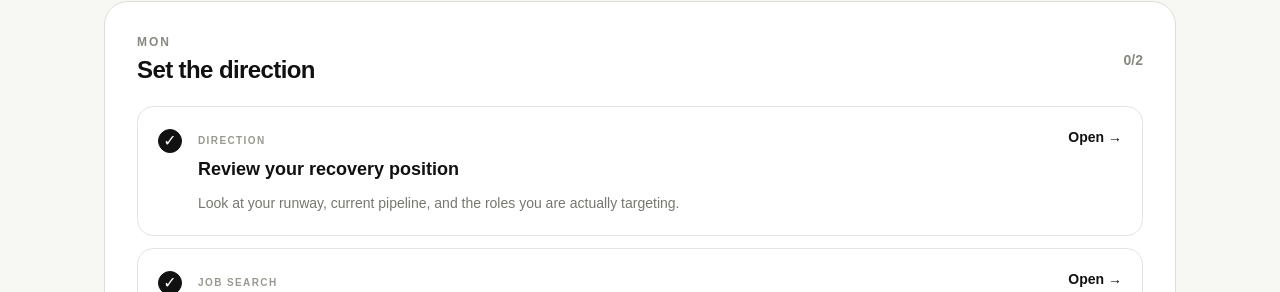
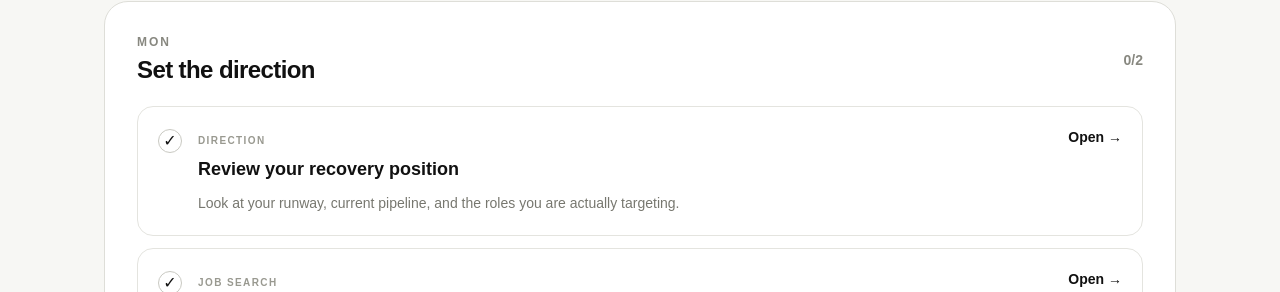
Before and after one commit to depanjan05/layoffos, a Next.js app: page /plan in a window 1280 px wide. Shown: the part 660-952 px from the top of the page. Built offline with nearby package versions, Linux system fonts and the light colour scheme.

Commit message:
restore component button styling

```diff
--- a/app/globals.css
+++ b/app/globals.css
@@ -1897,50 +1897,6 @@ a {
 }
 
 /* ================================
-   GLOBAL BUTTON TEXT FIX
-   ================================ */
-
-button {
-  color: #fff;
-  background: #111;
-  border: 1px solid #111;
-}
-
-button:hover {
-  color: #fff;
-  background: #222;
-}
-
-.primary-button,
-.site-nav-cta {
-  color: #fff;
-  background: #111;
-}
-
-.primary-button:hover,
-.site-nav-cta:hover {
-  color: #fff;
-  background: #222;
-}
-
-.secondary-button {
-  color: #111;
-}
-
-.secondary-button:hover {
-  color: #111;
-}
-
-button,
-button span,
-.primary-button,
-.primary-button span,
-.site-nav-cta,
-.site-nav-cta span {
-  color: #fff;
-}
-
-/* ================================
    DARK CTA TEXT FIX
    ================================ */
 
@@ -1977,3 +1933,21 @@ a[class*="bg-white"] {
 a[class*="bg-white"] span {
   color: inherit !important;
 }
+
+
+/* First 72 Hours task cards */
+button.group.w-full {
+  background: #fff !important;
+  color: #111 !important;
+}
+
+button.group.w-full[class*="bg-[#f3f3ef]"] {
+  background: #f3f3ef !important;
+  color: #111 !important;
+}
+
+button.group.w-full h3,
+button.group.w-full p,
+button.group.w-full span {
+  color: inherit;
+}
```
